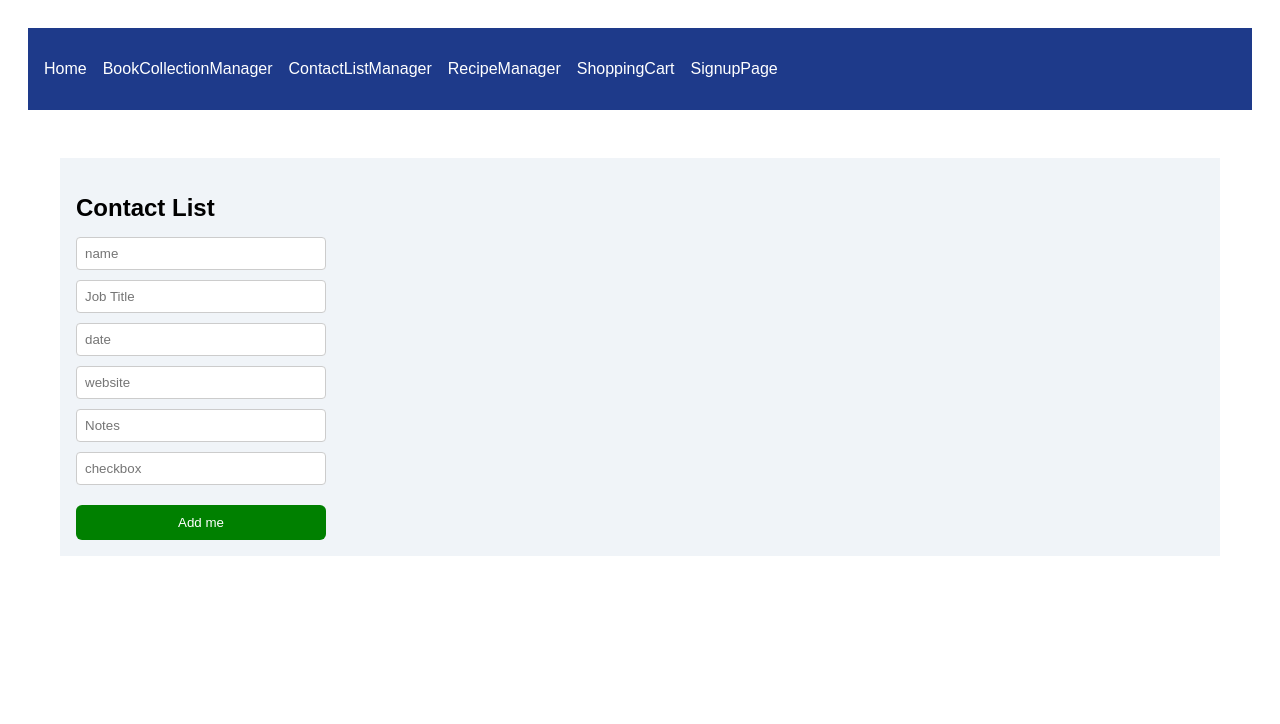
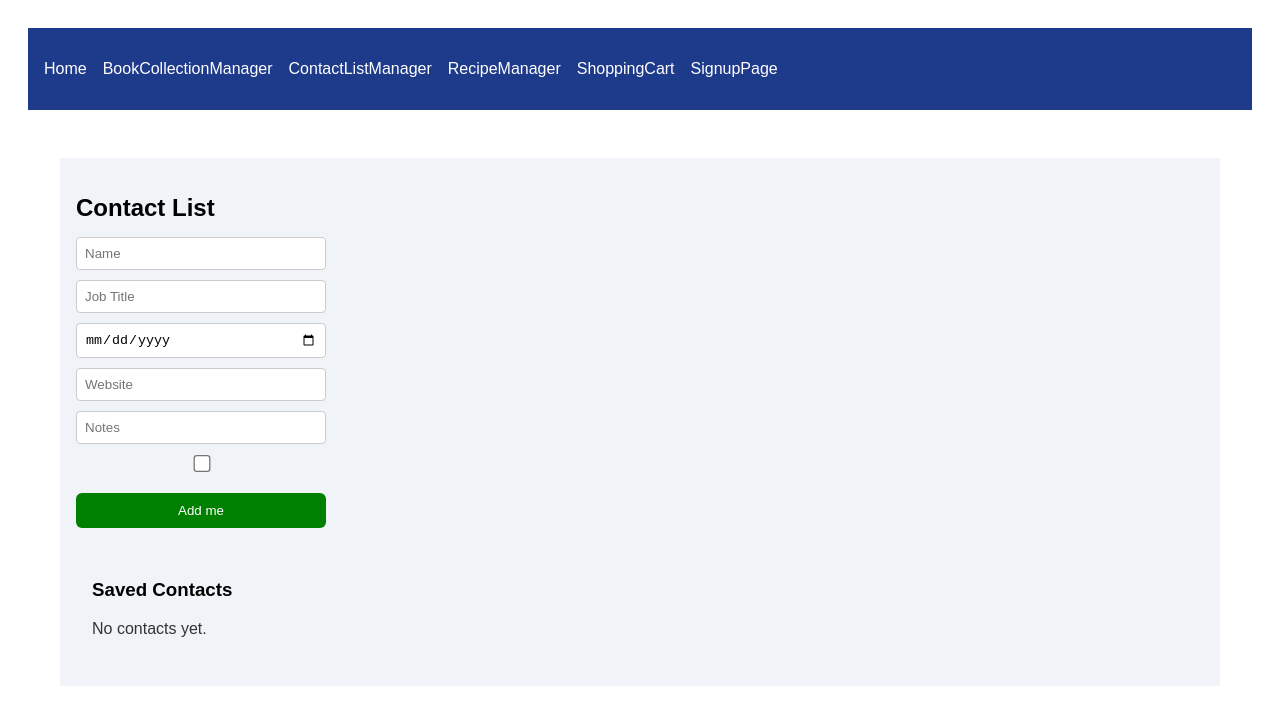
Before and after one commit to aroushirfan/Coding-Marathon1-group7, a React (Vite) app: page /#/contacts in a window 1280 px wide. Shown: the top 724 px of the page. Built offline with nearby package versions, Linux system fonts and the light colour scheme.

Commit message:
restored lost code

```diff
--- a/src/components/ContactListManager/ContactListManager.jsx
+++ b/src/components/ContactListManager/ContactListManager.jsx
@@ -1,18 +1,14 @@
-import React, { useState } from "react";
+import React, { useState } from 'react';
 
 import "./ContactListManager.css";
 
+
 function ContactListManager() {
+
   const [contacts, setContacts] = useState([]);
-  const [form, setForm] = useState({
-    name: "",
-    job_title: "",
-    birthday: "",
-    notes: "",
-    website: "",
-    favorite: false,
-  });
-  // setForm({ ...form, [name]: type === "checkbox" ? checked : value});
+  const [form, setForm] = useState({ Name: "", Job_title: "", Birthday: "", Notes: "", Website: "", Favorite: false, })
+
+
 
   const handleChange = (e) => {
     const { name, value, type, checked } = e.target;
@@ -26,52 +22,87 @@ function ContactListManager() {
     e.preventDefault();
     setContacts([...contacts, { id: Date.now(), ...form }]);
   };
+
+  const deleteContact = (id) => {
+    setContacts(contacts.filter(c => c.id !== id));
+  };
+
   return (
     <div>
-      <h2> Contact List </h2>
+      <h2> Contact List  </h2>
 
       <form onSubmit={addContact}>
+
         <input
-          name="name"
-          placeholder="name"
-          value={form.name}
+          name="Name"
+          placeholder="Name"
+          value={form.Name}
           onChange={handleChange}
         />
         <input
-          name="job_title"
+          name="Job_title"
           placeholder="Job Title"
-          value={form.job_title}
+          value={form.Job_title}
           onChange={handleChange}
         />
         <input
-          name="birthday"
-          placeholder="date"
-          value={form.birthday}
+          name="Birthday"
+          placeholder="Date"
+          type="date"
+          value={form.Birthday}
           onChange={handleChange}
         />
         <input
-          name="website"
-          placeholder="website"
-          value={form.website}
+          name="Website"
+          placeholder="Website"
+          value={form.Website}
           onChange={handleChange}
         />
         <input
-          name="notes"
+          name="Notes"
           placeholder="Notes"
-          value={form.notes}
+          value={form.Notes}
           onChange={handleChange}
         />
         <input
-          name="favorite"
-          placeholder="checkbox"
-          checked={form.favorite}
+          name="Favorite"
+          type="checkbox"
+          checked={form.Favorite}
           onChange={handleChange}
         />
 
         <button>Add me</button>
       </form>
+      <div className="contact-output">
+        <h3>Saved Contacts</h3>
+
+        {contacts.length === 0 && <p>No contacts yet.</p>}
+
+
+        {contacts.map((c) => (
+          <div key={c.id} className="contact-card">
+            <p><strong>Name:</strong> {c.Name}</p>
+            <p><strong>Job Title:</strong> {c.Job_title}</p>
+            <p><strong>Birthday:</strong> {c.Birthday}</p>
+            <p><strong>Notes:</strong> {c.Notes}</p>
+            <p><strong>Website:</strong> {c.Website}</p>
+            <p><strong>Favorite:</strong> {c.Favorite ? "Yes" : "No"}</p>
+
+
+            <button
+              className="delete-btn"
+              onClick={() => deleteContact(c.id)}
+            >
+              Delete
+            </button>
+          </div>
+        ))}
+      </div>
+
+
     </div>
-  );
+  )
+
 }
 
 export default ContactListManager;
```
Also changed, not shown: ContactListManager.jsx (added).
